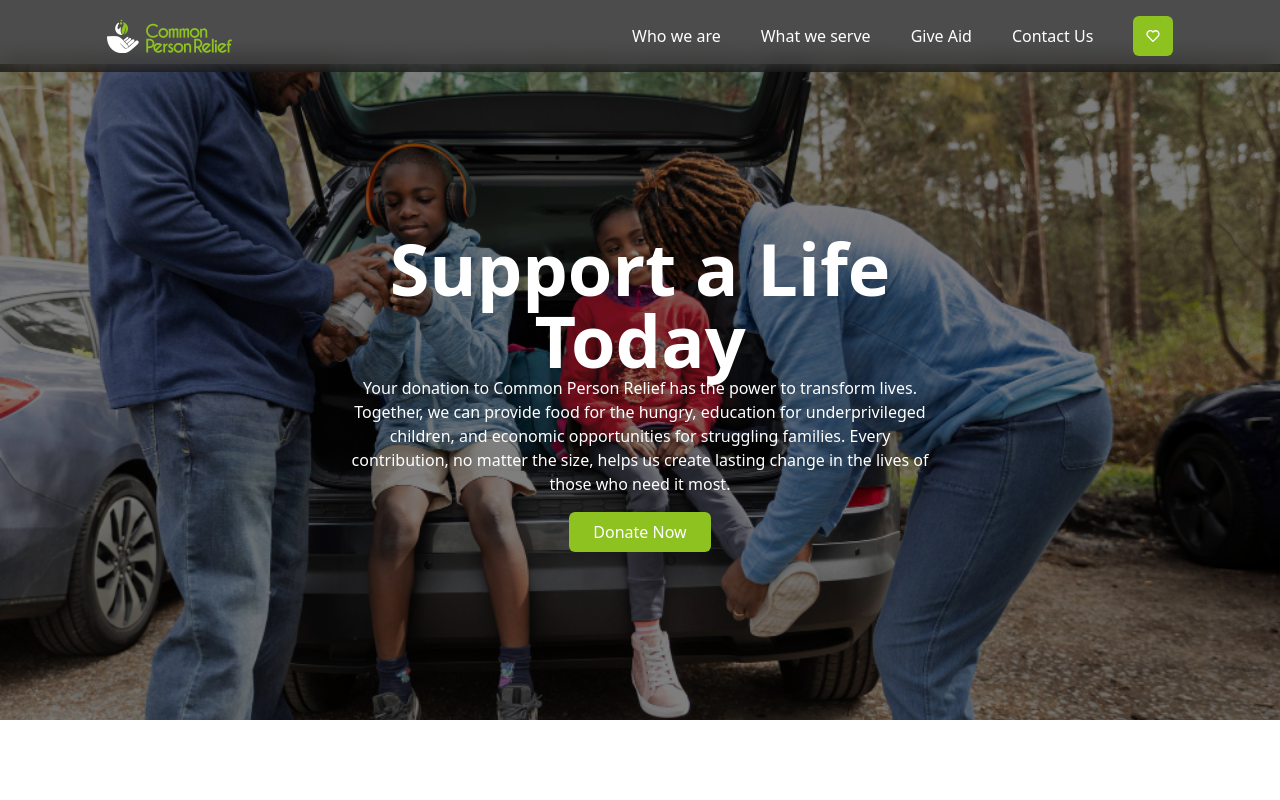
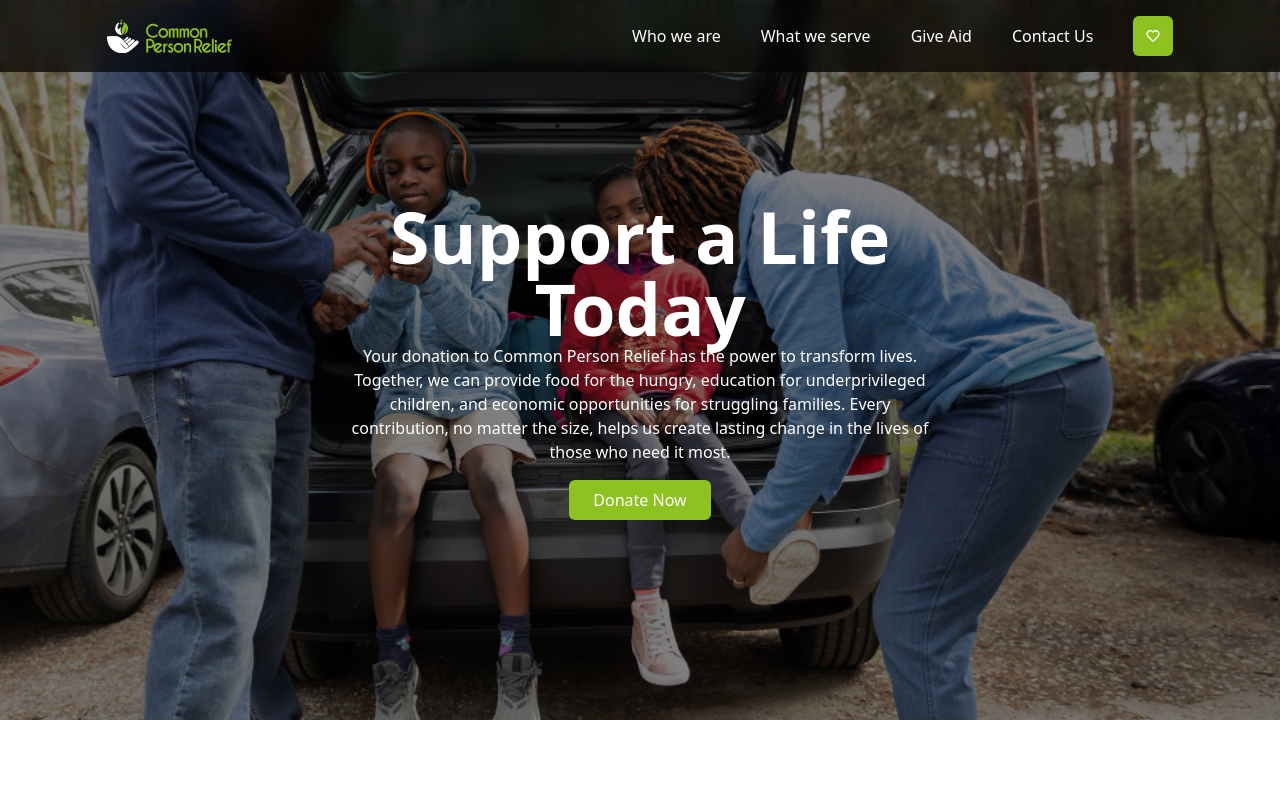
Before and after one commit to SirhmVFX/commonpersonrelief, a Next.js app: page /donate in a window 1280 px wide. Shown: the top 800 px of the page. Built offline with nearby package versions, Linux system fonts and the light colour scheme.

Commit message:
fixing padding issues

```diff
--- a/src/app/donate/page.tsx
+++ b/src/app/donate/page.tsx
@@ -8,7 +8,7 @@ export default function Donate() {
   const [activeTab, setActiveTab] = useState("onetime");
   return (
     <div>
-      <div className="w-full h-[50vh] md:h-[90vh] pt-16">
+      <div className="w-full h-[70vh] md:h-[90vh] flex flex-col items-center justify-center">
         <div className="w-full h-full relative">
           <Image
             src="/images/kd.jpg"
--- a/src/app/globals.css
+++ b/src/app/globals.css
@@ -29,6 +29,10 @@
 @media (max-width: 768px) {
   .herosection {
     height: 640px;
+  }
+
+  .slick-prev:before, .slick-next:before {
+display: none;
   }
 
   .calltoaction {
--- a/src/app/page.tsx
+++ b/src/app/page.tsx
@@ -66,7 +66,7 @@ export default function Home() {
   return (
     <>
       <Herosection />
-      <div className="w-5/6 h-screen md:h-[80vh] mx-auto pt-[80px] lg:pt-[120px] flex flex-col justify-center gap-4">
+      <div className="md:w-5/6 h-screen md:h-[80vh] mx-auto p-4 md:py-[40px] lg:pt-[120px] flex flex-col justify-center gap-4">
         <div className="flex  gap-4">
           <div className="w-full flex flex-col md:flex-row gap-10 items-center ">
             <div className="w-full h-[300px] md:h-[400px] lg:h-[500px]">
@@ -101,7 +101,7 @@ export default function Home() {
         </div>
       </div>
 
-      <div className="w-5/6 h-screen mx-auto pt-10 lg:pt-32">
+      <div className="md:w-5/6 h-screen mx-auto py-10 p-4 lg:pt-32">
         <div className=" flex flex-col gap-4">
           <h1 className="text-4xl md:text-5xl lg:text-7xl font-medium">
             Our Programs
```
